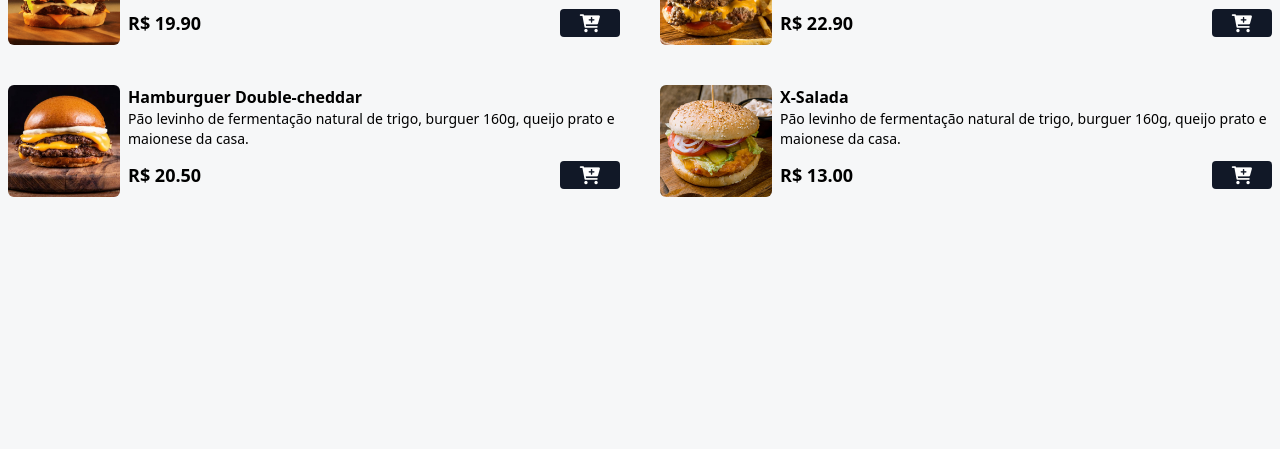
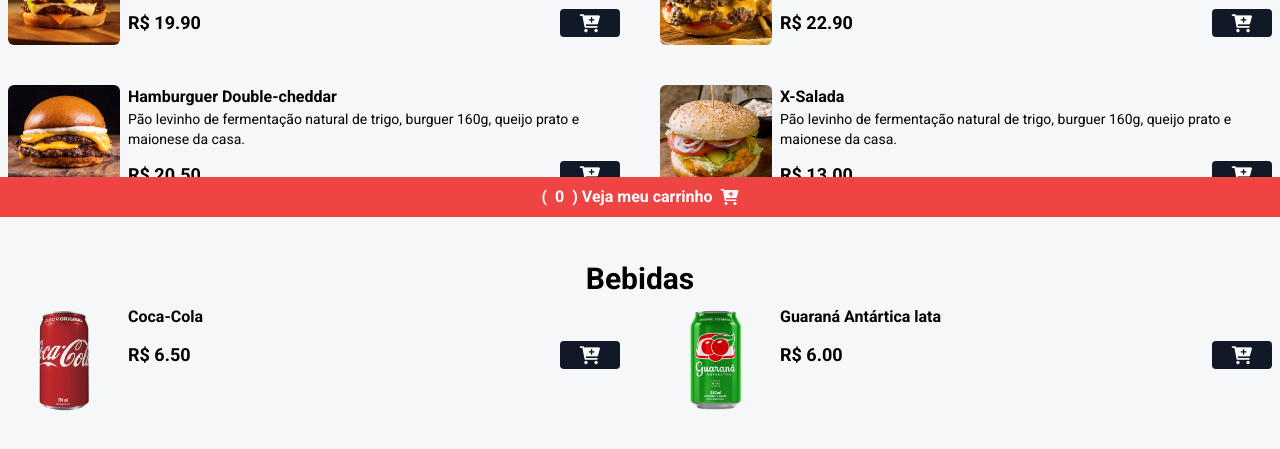
Before and after one commit to TomoriComAncora/lanchonete, a website: page index.html in a window 1280 px wide. Shown: the part 583-1032 px from the top of the page. Before the commit the page ends 844 px from the top, so only its background shows below. Drawn offline with Linux system fonts and the light colour scheme.

Commit message:
Avançando

```diff
--- a/index.html
+++ b/index.html
@@ -3,6 +3,12 @@
   <head>
     <meta charset="UTF-8" />
     <meta name="viewport" content="width=device-width, initial-scale=1.0" />
+    <link rel="preconnect" href="https://fonts.googleapis.com" />
+    <link rel="preconnect" href="https://fonts.gstatic.com" crossorigin />
+    <link
+      href="https://fonts.googleapis.com/css2?family=Roboto:wght@400;500;700&display=swap"
+      rel="stylesheet"
+    />
     <link
       rel="stylesheet"
       href="https://cdnjs.cloudflare.com/ajax/libs/font-awesome/6.0.0-beta3/css/all.min.css"
@@ -42,7 +48,9 @@
 
     <!-- Inicio MENU -->
     <div id="menu">
-      <main class="grid grid-cols-1 md:grid-cols-2 gap-7 md:gap-10 mx-auto max-w-7xl px-2 mb-16">
+      <main
+        class="grid grid-cols-1 md:grid-cols-2 gap-7 md:gap-10 mx-auto max-w-7xl px-2 mb-16"
+      >
         <div class="flex gap-2">
           <img
             src="./assets/hamb-1.png"
@@ -152,7 +160,108 @@
         </div>
         <!-- Fim PRODUTO -->
       </main>
+
+      <div class="mx-auto max-w7xl px-2 my-2 text-center">
+        <h2 class="font-bold text-3xl">Bebidas</h2>
+      </div>
+
+      <!-- Inicio BEBIDAS -->
+      <div
+        class="grid grid-cols-1 md:grid-cols-2 gap-7 md:gap-10 mx-auto max-w-7xl px-2 mb-16"
+      >
+        <div class="flex gap-2 w-full">
+          <img
+            src="./assets/refri-1.png"
+            alt="Coca-lata"
+            class="w-28 h-28 rounded-md hover:scale-110 hover:-rotate-2 duration-300"
+          />
+
+          <div class="w-full">
+            <p class="font-bold">Coca-Cola</p>
+
+            <div class="flex items-center gap-2 justify-between mt-3">
+              <p class="font-bold text-lg">R$ 6.50</p>
+              <button
+                class="bg-gray-900 px-5 rounded add-cart-btn"
+                data-name="coca-lata"
+                data-price="6.50"
+              >
+                <i class="fa fa-cart-plus text-lg text-white"></i>
+              </button>
+            </div>
+          </div>
+        </div>
+        <!-- Fim PRODUTO -->
+        <div class="flex gap-2 w-full">
+          <img
+            src="./assets/refri-2.png"
+            alt="Guaraná-lata"
+            class="w-28 h-28 rounded-md hover:scale-110 hover:-rotate-2 duration-300"
+          />
+
+          <div class="w-full">
+            <p class="font-bold">Guaraná Antártica lata</p>
+
+            <div class="flex items-center gap-2 justify-between mt-3">
+              <p class="font-bold text-lg">R$ 6.00</p>
+              <button
+                class="bg-gray-900 px-5 rounded add-cart-btn"
+                data-name="guarana-lata"
+                data-price="6.00"
+              >
+                <i class="fa fa-cart-plus text-lg text-white"></i>
+              </button>
+            </div>
+          </div>
+        </div>
+        <!-- Fim PRODUTO -->
+      </div>
+      <!-- Fim BEBIDAS -->
     </div>
     <!-- Fim MENU -->
+
+    <!-- Inicio MODAL -->
+    <div
+      class="bg-black/60 w-full h-full fixed top-0 left-0 z-[99] hidden items-center justify-center"
+    >
+      <div class="bg-white p-5 rounded-md min-w-[90%] md:min-w-[600px]">
+        <h2 class="font-bold text-center text-2xl mb-2">Meu carrinho</h2>
+        <div id="cart-items" class="flex justify-between mb-2 flex-col"></div>
+
+        <p class="font-bold">Total: <span id="cart-total">00.00</span></p>
+        <p class="font-bold my-4">Endereço de entrega:</p>
+        <input
+          type="text"
+          placeholder="Digite seu endereço completo..."
+          id="adress"
+          class="w-full border-2 rounded my-3 p-1"
+        />
+        <p id="adress-warn" class="text-red-600 hidden">
+          Digite seu endereço completo
+        </p>
+
+        <div class="flex item-center justify-between mt-5 w-full">
+          <button id="close-modal-btn">Fechar</button>
+          <button
+            id="checkout-btn"
+            class="bg-green-500 px-4 py-1 rounded text-white"
+          >
+            Finalizar pedido
+          </button>
+        </div>
+      </div>
+    </div>
+    <!-- Fim MODAL -->
+
+    <!-- Inicio FOOTER -->
+    <footer
+      class="w-full bg-red-500 py-2 fixed bottom-0 z-40 flex items-center justify-center"
+    >
+      <button class="flex items-center gap-2 text-white font-bold">
+        (<span id="cart-count">0</span>) Veja meu carrinho
+        <i class="fa fa-cart-plus text-white"></i>
+      </button>
+    </footer>
+    <!-- Fim FOOTER -->
   </body>
 </html>
--- a/tailwind.config.js
+++ b/tailwind.config.js
@@ -2,11 +2,14 @@
 module.exports = {
   content: ["./**/*.{html,js}"],
   theme: {
+    fontFamily: {
+      sans: ["Roboto", "sans-serif"],
+    },
     extend: {
-      backgroundImage:{
-        "home": "url('/assets/bg.png')" //declara o nome que vai usar e passa o caminho;
-      }
+      backgroundImage: {
+        home: "url('/assets/bg.png')", //declara o nome que vai usar e passa o caminho;
+      },
     },
   },
   plugins: [],
-}
+};
```
Also changed, not shown: styles/output.css.
